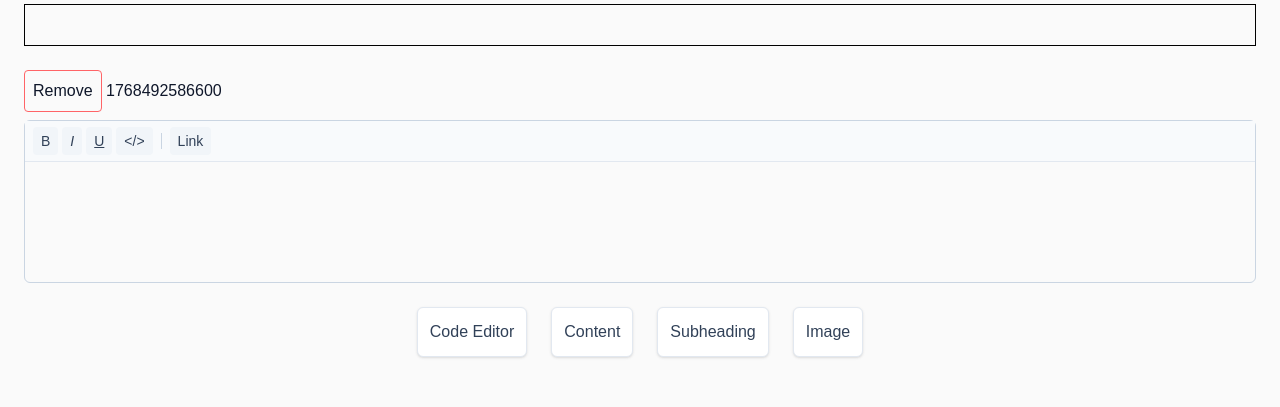
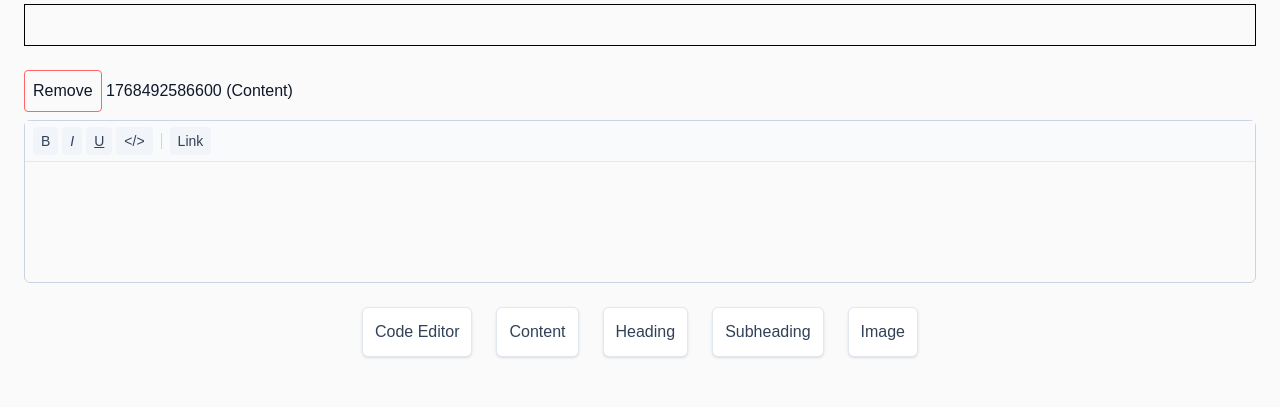
Before and after one commit to yuvaraj-io/dev-fullstack, a Next.js app: page /write in a window 1280 px wide. Both pictures are taken after a click on the button "Content". Shown: the part 322-729 px from the top of the page. Built offline with nearby package versions, Linux system fonts and the light colour scheme; no server answers; the database is empty.

Commit message:
added heading

```diff
--- a/app/api/blogs/route.ts
+++ b/app/api/blogs/route.ts
@@ -3,12 +3,12 @@ import { getDb, getNextSequence } from '@/lib/db';
 
 // ── Block types (mirror Editor.tsx) ──────────────────────────────────────────
 
-type ContentBlock  = { id: number; type: 'content' | 'subheading'; content: string };
+type ContentBlock  = { id: number; type: 'content' | 'heading' | 'subheading'; content: string };
 type CodeBlock     = { id: number; type: 'code'; code: string; codeType: string; link?: string; btn?: string };
 type ImageBlock    = { id: number; type: 'image'; image?: string; assetId?: string; link?: string; btn?: string };
 type BlogBlock     = ContentBlock | CodeBlock | ImageBlock;
 
-const ALLOWED_TYPES = new Set(['content', 'subheading', 'code', 'image']);
+const ALLOWED_TYPES = new Set(['content', 'heading', 'subheading', 'code', 'image']);
 
 function validateBlocks(raw: unknown): BlogBlock[] {
   if (!Array.isArray(raw)) throw new Error('content must be an array of blocks');
@@ -28,7 +28,7 @@ function validateBlocks(raw: unknown): BlogBlock[] {
 
     const type = block.type as BlogBlock['type'];
 
-    if (type === 'content' || type === 'subheading') {
+    if (type === 'content' || type === 'heading' || type === 'subheading') {
       if (typeof block.content !== 'string') throw new Error(`Block ${i} (${type}) missing content string`);
       return { id: block.id, type, content: block.content } as ContentBlock;
     }
--- a/app/learn/page.tsx
+++ b/app/learn/page.tsx
@@ -73,7 +73,7 @@ export default async function LearnPage({
   const blogArray = normalizeBlogContent(blogData[0]?.content ?? []);
 
   const tocItems: TocItem[] = blogArray
-    .filter((b: { type: string }) => b.type === 'subheading')
+    .filter((b: { type: string }) => b.type === 'heading' || b.type === 'subheading')
     .map((b: { id: string | number; content: string }) => ({
       id: `heading-${b.id}`,
       text: b.content.replace(/<[^>]*>/g, '').trim(),
--- a/components/pages/edit/EditPage.tsx
+++ b/components/pages/edit/EditPage.tsx
@@ -1,6 +1,6 @@
 "use client";
 
-import { useEffect, useMemo, useState } from "react";
+import { useCallback, useEffect, useMemo, useState } from "react";
 import { useSearchParams } from "next/navigation";
 import DOMPurify from "dompurify";
 import Editor, { type BlogBlock } from "@/components/pages/write/Editor";
@@ -19,7 +19,7 @@ export default function EditPage() {
   const [loadingBlog, setLoadingBlog] = useState(false);
   const [saving, setSaving] = useState(false);
   const [error, setError] = useState<string | null>(null);
-
+  const [heading, setHeading] = useState("");
   const [divContent, setDivContent] = useState<BlogBlock[]>([]);
 
   useEffect(() => {
@@ -45,6 +45,12 @@ export default function EditPage() {
     fetchBlog();
   }, [blogID]);
 
+  useEffect(() => {
+    if (blogData?.[0]) {
+      setHeading(blogData[0].heading ?? "");
+    }
+  }, [blogData]);
+
   const initialEditor = useMemo(() => {
     if (!blogData || blogData.length === 0) return [];
     if (Array.isArray(blogData[0].content)) return blogData[0].content as BlogBlock[];
@@ -56,13 +62,13 @@ export default function EditPage() {
     }
   }, [blogData]);
 
-  const editorChange = (ref: BlogBlock[]) => {
+  const editorChange = useCallback((ref: BlogBlock[]) => {
     setDivContent(ref);
-  };
+  }, []);
 
   const sanitizeBlocks = (blocks: BlogBlock[]): BlogBlock[] =>
     blocks.map((block) => {
-      if (block.type === "content" || block.type === "subheading") {
+      if (block.type === "content" || block.type === "heading" || block.type === "subheading") {
         return { ...block, content: DOMPurify.sanitize(block.content) };
       }
       return block;
@@ -70,6 +76,13 @@ export default function EditPage() {
 
   const handleSubmit = async () => {
     if (!blogID || !blogData || blogData.length === 0) return;
+
+    const trimmedHeading = heading.trim();
+    if (!trimmedHeading) {
+      setError("H1 (blog title) is required.");
+      return;
+    }
+
     setSaving(true);
     setError(null);
     try {
@@ -79,7 +92,7 @@ export default function EditPage() {
         body: JSON.stringify({
           content: sanitizeBlocks(divContent),
           collections_id: atob(blogID),
-          heading: blogData[0].heading,
+          heading: trimmedHeading,
         }),
       });
       if (!res.ok) {
@@ -97,16 +110,17 @@ export default function EditPage() {
   let blogContent: React.ReactNode = null;
   if (loadingBlog) {
     blogContent = <div>Loading blog...</div>;
-  } else if (error) {
+  } else if (error && !blogData) {
     blogContent = <div className="text-red-400">{error}</div>;
   } else if (blogData && blogData.length > 0) {
     blogContent = (
-      <>
-        <h1 className="py-5 pb-10 text-3xl font-bold text-slate-950">
-          {blogData[0].heading}
-        </h1>
-        <Editor blurChange={editorChange} initialEditor={initialEditor} />
-      </>
+      <Editor
+        key={blogID}
+        blurChange={editorChange}
+        initialEditor={initialEditor}
+        heading={heading}
+        onHeadingChange={setHeading}
+      />
     );
   }
 
@@ -122,6 +136,7 @@ export default function EditPage() {
           >
             {saving ? "Saving..." : "Submit blog"}
           </button>
+          {error && blogData ? <div className="mt-3 text-sm text-red-400">{error}</div> : null}
         </div>
         <div className="w-3/5">{blogContent}</div>
       </div>
--- a/components/pages/learn/BlogTemplate.tsx
+++ b/components/pages/learn/BlogTemplate.tsx
@@ -8,6 +8,11 @@ interface BaseBlogItem {
 
 interface ContentItem extends BaseBlogItem {
   type: 'content';
+  content: string;
+}
+
+interface HeadingItem extends BaseBlogItem {
+  type: 'heading';
   content: string;
 }
 
@@ -34,6 +39,7 @@ interface ImageItem extends BaseBlogItem {
 
 export type BlogItem =
   | ContentItem
+  | HeadingItem
   | SubHeadingItem
   | CodeItem
   | ImageItem;
@@ -104,6 +110,21 @@ const BlogTemplate = async ({ blog, heading }: BlogTemplateProps) => {
               dangerouslySetInnerHTML={{ __html: b.content }}
             />
           </div>
+        );
+      }
+
+      case 'heading': {
+        return (
+          <h2
+            id={`heading-${b.id}`}
+            className="mb-4 mt-10 scroll-mt-28 text-2xl font-bold text-slate-950 sm:text-3xl"
+            key={b.id}
+          >
+            <span
+              className="inline-block rounded-md bg-violet-50 px-3 py-1 text-slate-950 ring-1 ring-violet-100"
+              dangerouslySetInnerHTML={{ __html: b.content }}
+            />
+          </h2>
         );
       }
 
--- a/components/pages/write/ContentEditor.tsx
+++ b/components/pages/write/ContentEditor.tsx
@@ -8,7 +8,7 @@ import Link from "@tiptap/extension-link";
 
 type EditorValue = {
   id: number;
-  type: "content" | "subheading";
+  type: "content" | "heading" | "subheading";
   content: string;
 };
 
@@ -19,8 +19,29 @@ type ContentEditorProps = {
   handleChange: (value: string, id: number) => void;
 };
 
+const blockStyles = {
+  content: {
+    label: "Content",
+    removeBorder: "border-red-400",
+    editorBorder: "border-slate-300",
+    minHeight: "min-h-[120px]",
+  },
+  heading: {
+    label: "Heading",
+    removeBorder: "border-violet-400",
+    editorBorder: "border-violet-400",
+    minHeight: "min-h-[60px]",
+  },
+  subheading: {
+    label: "Subheading",
+    removeBorder: "border-green-400",
+    editorBorder: "border-green-400",
+    minHeight: "min-h-[50px]",
+  },
+} as const;
+
 const ContentEditor = ({ handleChange, value, index, remove }: ContentEditorProps) => {
-  const isSubheading = value.type === "subheading";
+  const styles = blockStyles[value.type];
 
   const editor = useEditor({
     extensions: [
@@ -37,9 +58,7 @@ const ContentEditor = ({ handleChange, value, index, remove }: ContentEditorProp
     },
     editorProps: {
       attributes: {
-        class: `tiptap-content outline-none p-3 text-lg leading-relaxed ${
-          isSubheading ? "min-h-[50px]" : "min-h-[120px]"
-        }`,
+        class: `tiptap-content outline-none p-3 text-lg leading-relaxed ${styles.minHeight}`,
       },
     },
   });
@@ -75,19 +94,15 @@ const ContentEditor = ({ handleChange, value, index, remove }: ContentEditorProp
   return (
     <div className="mt-6">
       <button
-        className={`rounded border p-2 ${isSubheading ? "border-green-400" : "border-red-400"}`}
+        className={`rounded border p-2 ${styles.removeBorder}`}
         onClick={() => remove(index)}
         type="button"
       >
         Remove
       </button>{" "}
-      {index}
+      {index} ({styles.label})
 
-      <div
-        className={`mt-2 rounded-md border ${
-          isSubheading ? "border-green-400" : "border-slate-300"
-        }`}
-      >
+      <div className={`mt-2 rounded-md border ${styles.editorBorder}`}>
         <div className="flex flex-wrap items-center gap-1 border-b border-slate-200 bg-slate-50 px-2 py-1.5">
           <button
             onMouseDown={(e) => e.preventDefault()}
--- a/components/pages/write/Editor.tsx
+++ b/components/pages/write/Editor.tsx
@@ -1,13 +1,13 @@
 "use client";
 
-import { useEffect, useReducer } from "react";
+import { useEffect, useReducer, useRef } from "react";
 import ContentEditor from "./ContentEditor";
 import CodeEditor from "./CodeEditor";
 import ImageEditor from "./ImageEditor";
 
 type ContentBlock = {
   id: number;
-  type: "content" | "subheading";
+  type: "content" | "heading" | "subheading";
   content: string;
 };
 
@@ -38,6 +38,8 @@ type EditorAction =
   | { type: "codeEdit"; id: number; payload: Partial<CodeBlock> }
   | { type: "content"; payload: { content: string } }
   | { type: "contentEdit"; id: number; payload: { content: string } }
+  | { type: "heading"; payload: { content: string } }
+  | { type: "headingEdit"; id: number; payload: { content: string } }
   | { type: "subheading"; payload: { content: string } }
   | { type: "subheadingEdit"; id: number; payload: { content: string } }
   | { type: "remove"; payload: { id: number } }
@@ -102,6 +104,20 @@ function reducer(state: BlogBlock[], action: EditorAction): BlogBlock[] {
         return { ...item, content: action.payload.content };
       });
 
+    case "heading":
+      return [
+        ...state,
+        { id: Date.now(), type: "heading", content: action.payload.content },
+      ];
+
+    case "headingEdit":
+      return state.map((item) => {
+        if (item.id !== action.id || item.type !== "heading") {
+          return item;
+        }
+        return { ...item, content: action.payload.content };
+      });
+
     case "subheading":
       return [
         ...state,
@@ -130,9 +146,12 @@ function reducer(state: BlogBlock[], action: EditorAction): BlogBlock[] {
 type EditorProps = {
   blurChange: (data: BlogBlock[]) => void;
   initialEditor?: BlogBlock[];
+  heading?: string;
+  onHeadingChange?: (value: string) => void;
 };
 
-function Editor({ blurChange, initialEditor }: EditorProps) {
+function Editor({ blurChange, initialEditor, heading, onHeadingChange }: EditorProps) {
+  const headingInputRef = useRef<HTMLInputElement>(null);
   const [allEditor, setEditor] = useReducer(
     reducer,
     initialEditor ?? initialState
@@ -150,6 +169,10 @@ function Editor({ blurChange, initialEditor }: EditorProps) {
     setEditor({ type: "content", payload: { content: "" } });
   };
 
+  const addHeading = () => {
+    setEditor({ type: "heading", payload: { content: "" } });
+  };
+
   const addSubhead = () => {
     setEditor({ type: "subheading", payload: { content: "" } });
   };
@@ -165,10 +188,29 @@ function Editor({ blurChange, initialEditor }: EditorProps) {
     setEditor({ type: "image" });
   };
 
+  const focusHeading = () => {
+    headingInputRef.current?.focus();
+    headingInputRef.current?.scrollIntoView({ behavior: "smooth", block: "center" });
+  };
+
   return (
     <div>
+      {onHeadingChange !== undefined && (
+        <div className="mt-6">
+          <div className="mb-2 text-sm font-semibold uppercase tracking-wide text-blue-600">H1</div>
+          <input
+            ref={headingInputRef}
+            className="w-full rounded-md border border-blue-400 bg-white p-3 text-2xl font-bold text-slate-950 outline-none focus:border-blue-600"
+            type="text"
+            value={heading ?? ""}
+            onChange={(event) => onHeadingChange(event.target.value)}
+            placeholder="Blog title (H1)"
+          />
+        </div>
+      )}
+
       {allEditor.map((editor) => {
-        if (editor.type === "content" || editor.type === "subheading") {
+        if (editor.type === "content" || editor.type === "heading" || editor.type === "subheading") {
           return (
             <ContentEditor
               key={editor.id}
@@ -177,7 +219,12 @@ function Editor({ blurChange, initialEditor }: EditorProps) {
               remove={removeIndex}
               handleChange={(value) =>
                 setEditor({
-                  type: editor.type === "subheading" ? "subheadingEdit" : "contentEdit",
+                  type:
+                    editor.type === "subheading"
+                      ? "subheadingEdit"
+                      : editor.type === "heading"
+                        ? "headingEdit"
+                        : "contentEdit",
                   id: editor.id,
                   payload: { content: value },
                 })
@@ -222,14 +269,26 @@ function Editor({ blurChange, initialEditor }: EditorProps) {
         return null;
       })}
 
-      <div className="mt-6 flex justify-center gap-6 text-slate-700">
+      <div className="mt-6 flex flex-wrap justify-center gap-6 text-slate-700">
+        {onHeadingChange !== undefined && (
+          <button
+            className="rounded-md border border-blue-400 bg-blue-50 p-3 shadow-sm hover:border-blue-500 hover:bg-blue-100 hover:text-blue-800"
+            onClick={focusHeading}
+            type="button"
+          >
+            H1
+          </button>
+        )}
         <button className="rounded-md border border-slate-200 bg-white p-3 shadow-sm hover:border-blue-200 hover:bg-blue-50 hover:text-blue-700" onClick={addCodeEditor} type="button">
           Code Editor
         </button>
         <button className="rounded-md border border-slate-200 bg-white p-3 shadow-sm hover:border-blue-200 hover:bg-blue-50 hover:text-blue-700" onClick={addContent} type="button">
           Content
         </button>
-        <button className="rounded-md border border-slate-200 bg-white p-3 shadow-sm hover:border-blue-200 hover:bg-blue-50 hover:text-blue-700" onClick={addSubhead} type="button">
+        <button className="rounded-md border border-slate-200 bg-white p-3 shadow-sm hover:border-violet-200 hover:bg-violet-50 hover:text-violet-700" onClick={addHeading} type="button">
+          Heading
+        </button>
+        <button className="rounded-md border border-slate-200 bg-white p-3 shadow-sm hover:border-green-200 hover:bg-green-50 hover:text-green-700" onClick={addSubhead} type="button">
           Subheading
         </button>
         <button className="rounded-md border border-slate-200 bg-white p-3 shadow-sm hover:border-blue-200 hover:bg-blue-50 hover:text-blue-700" onClick={addImgEditor} type="button">
--- a/components/pages/write/WritePage.tsx
+++ b/components/pages/write/WritePage.tsx
@@ -51,7 +51,7 @@ export default function WritePage() {
 
   const sanitizeBlocks = (blocks: BlogBlock[]): BlogBlock[] =>
     blocks.map((block) => {
-      if (block.type === "content" || block.type === "subheading") {
+      if (block.type === "content" || block.type === "heading" || block.type === "subheading") {
         return { ...block, content: DOMPurify.sanitize(block.content) };
       }
       return block;
```
